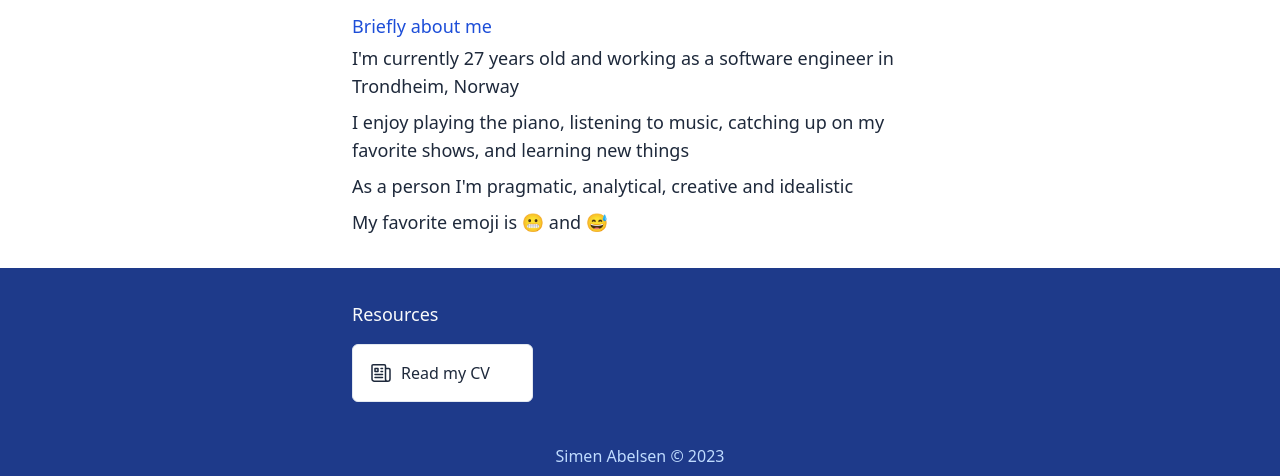
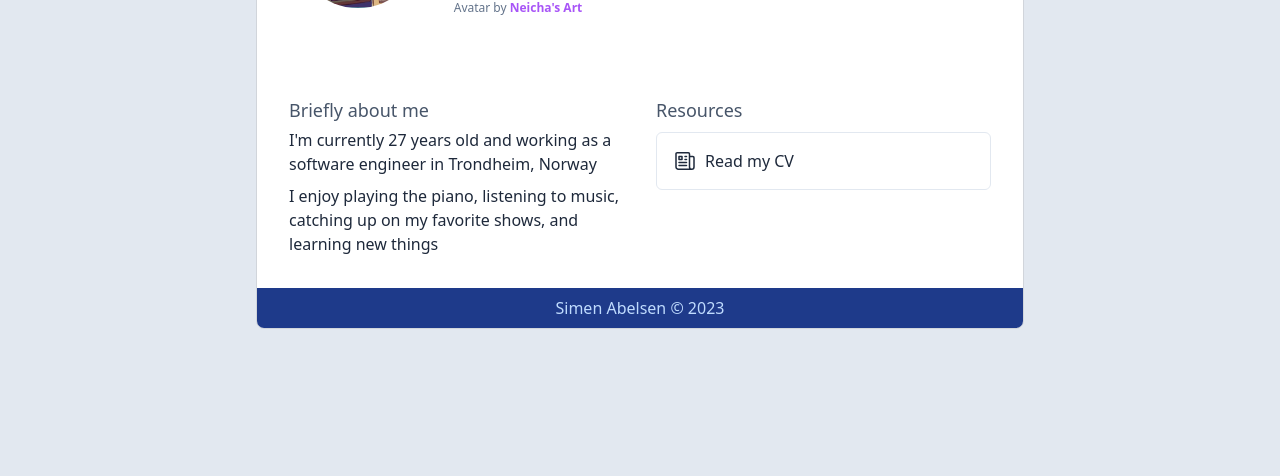
Before and after one commit to Simrayz/abelweb, an Astro site: page / in a window 1280 px wide. Shown: the part 324-800 px from the top of the page. Built offline with nearby package versions, Linux system fonts and the light colour scheme; Astro itself is replaced by a stand-in of ours.

Commit message:
:lipstick: Change design to use centered card

```diff
--- a/src/components/LandingAbout.astro
+++ b/src/components/LandingAbout.astro
@@ -3,10 +3,9 @@ const timeDiff = Math.abs(Date.now() - new Date("1995-09-06").getTime());
 const age = Math.floor(timeDiff / (1000 * 3600 * 24) / 365.25);
 ---
 
-<section class="bg-white">
-  <div class="container max-w-screen-sm mx-auto flex justify-center">
-    <div class="px-8 py-16 sm:py-8 text-lg">
-      <h4 class="mb-1 text-blue-700">Briefly about me</h4>
+<section class="md:flex-1 flex justify-center">
+  <div>
+    <h4 class="text-lg mb-1 text-slate-600">Briefly about me</h4>
     <div class="space-y-2 text-slate-800">
       <p>
         I'm currently {age} years old and working as a software engineer in Trondheim,
@@ -16,16 +15,6 @@ const age = Math.floor(timeDiff / (1000 * 3600 * 24) / 365.25);
         I enjoy playing the piano, listening to music, catching up on my
         favorite shows, and learning new things
       </p>
-        <p>As a person I'm pragmatic, analytical, creative and idealistic</p>
-        <p>
-          My favorite emoji is<span role="img" aria-label="grimace"> 😬</span> and<span
-            role="img"
-            aria-label="sweat smile"
-          >
-            😅</span
-          >
-        </p>
     </div>
   </div>
-  </div>
-</section>; ---
+</section>
--- a/src/components/LandingHero.astro
+++ b/src/components/LandingHero.astro
@@ -1,5 +1,5 @@
 <section
-  class="flex flex-col items-center text-center gap-8 md:justify-center md:text-left md:flex-row px-8 py-12 md:py-20"
+  class="flex flex-col bg-slate-200 md:bg-white items-center text-center gap-8 md:justify-center md:text-left md:flex-row px-8 py-12"
 >
   <div><img src="/taptapsimen.jpg" class="rounded-full h-32" /></div>
   <div>
--- a/src/components/LandingResources.astro
+++ b/src/components/LandingResources.astro
@@ -2,15 +2,12 @@
 import Card from "../components/Card.astro";
 ---
 
-<section class="flex-1 bg-blue-900">
-  <div
-    class="h-full flex flex-col container max-w-screen-sm mx-auto px-8 py-16 space-y-4 sm:py-8"
-  >
-    <h4 class="text-lg text-gray-50">Resources</h4>
-    <div class="grid grid-cols-2 gap-4 sm:grid-cols-3">
+<section class="flex-1 flex flex-col space-y-2">
+  <h4 class="text-lg text-slate-600">Resources</h4>
+  <div class="grid grid-cols-2 md:grid-cols-1">
     <a href="/cv">
       <Card
-          class="bg-gray-50 flex gap-2 transition-all duration-200 hover:scale-105"
+        class="bg-slate-100 border border-slate-200 flex gap-2 transition-all duration-200 hover:scale-105"
       >
         <svg
           xmlns="http://www.w3.org/2000/svg"
@@ -30,5 +27,4 @@ import Card from "../components/Card.astro";
       </Card>
     </a>
   </div>
-  </div>
 </section>
--- a/src/pages/index.astro
+++ b/src/pages/index.astro
@@ -3,6 +3,7 @@ import Layout from "../layouts/Layout.astro";
 import Card from "../components/Card.astro";
 import LandingResources from "../components/LandingResources.astro";
 import LandingHero from "../components/LandingHero.astro";
+import LandingAbout from "../components/LandingAbout.astro";
 
 const currentYear = new Date().getFullYear();
 const timeDiff = Math.abs(Date.now() - new Date("1995-09-06").getTime());
@@ -10,38 +11,22 @@ const age = Math.floor(timeDiff / (1000 * 3600 * 24) / 365.25);
 ---
 
 <Layout title="Home">
-  <main class="flex flex-col min-h-screen">
+  <main
+    class="min-h-screen max-w-screen-md container mx-auto flex items-center"
+  >
+    <div
+      class="flex flex-col md:rounded-lg overflow-hidden bg-white md:border border-gray-300 h-screen md:h-auto"
+    >
       <LandingHero />
-    <section class="bg-white">
-      <div class="container max-w-screen-sm mx-auto flex justify-center">
-        <div class="px-8 py-16 sm:py-8 text-lg">
-          <h4 class="mb-1 text-blue-700">Briefly about me</h4>
-          <div class="space-y-2 text-slate-800">
-            <p>
-              I'm currently {age} years old and working as a software engineer in
-              Trondheim, Norway
-            </p>
-            <p>
-              I enjoy playing the piano, listening to music, catching up on my
-              favorite shows, and learning new things
-            </p>
-            <p>
-              As a person I'm pragmatic, analytical, creative and idealistic
-            </p>
-            <p>
-              My favorite emoji is
-              <span role="img" aria-label="grimace">😬</span> and
-              <span role="img" aria-label="sweat smile">😅</span>
-            </p>
+      <div class="flex-1 flex flex-col px-8 py-8 gap-8 md:flex-row">
+        <LandingAbout />
+        <LandingResources />
       </div>
-        </div>
-      </div>
-    </section>
-    <LandingResources />
       <section class="bg-blue-900 py-2 text-center">
         <p class="text-blue-200">
           Simen Abelsen &copy; {currentYear}
         </p>
       </section>
+    </div>
   </main>
 </Layout>
```
Lines whose indentation alone changed are shown as unchanged.
